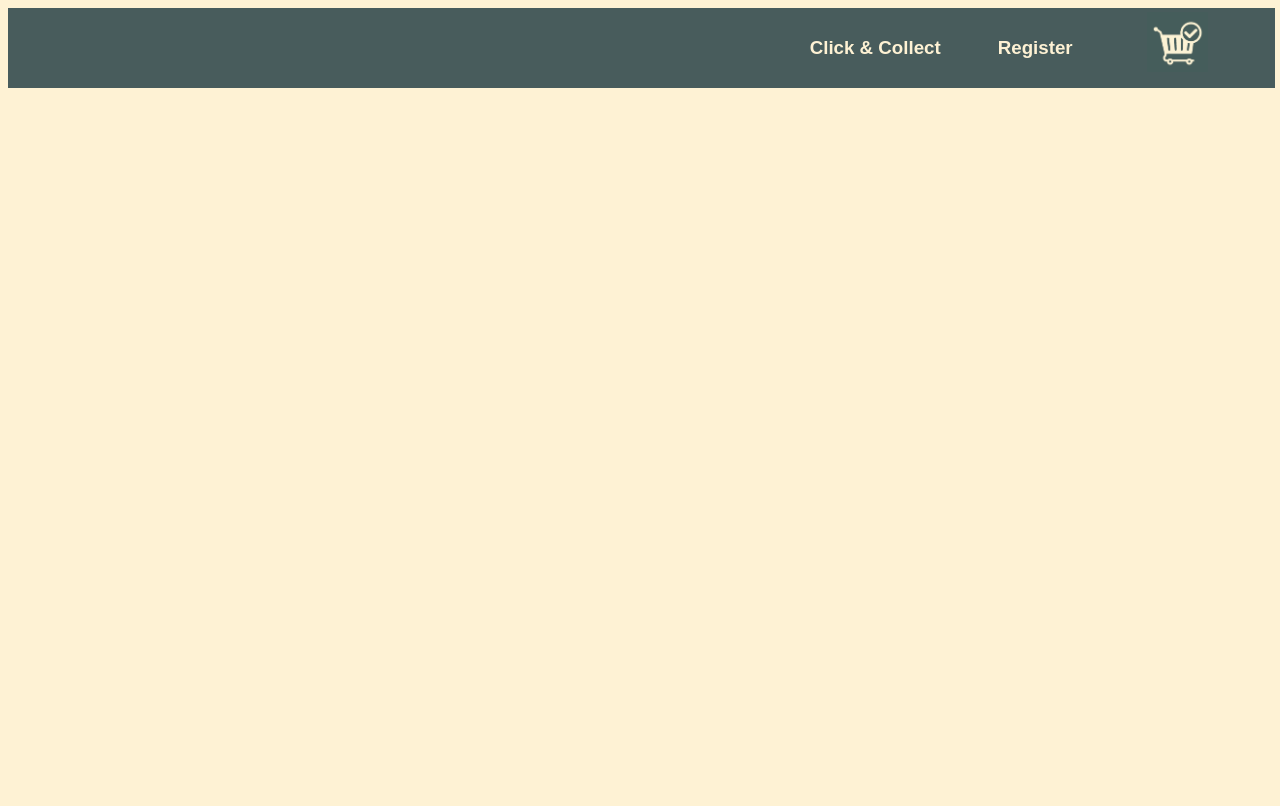
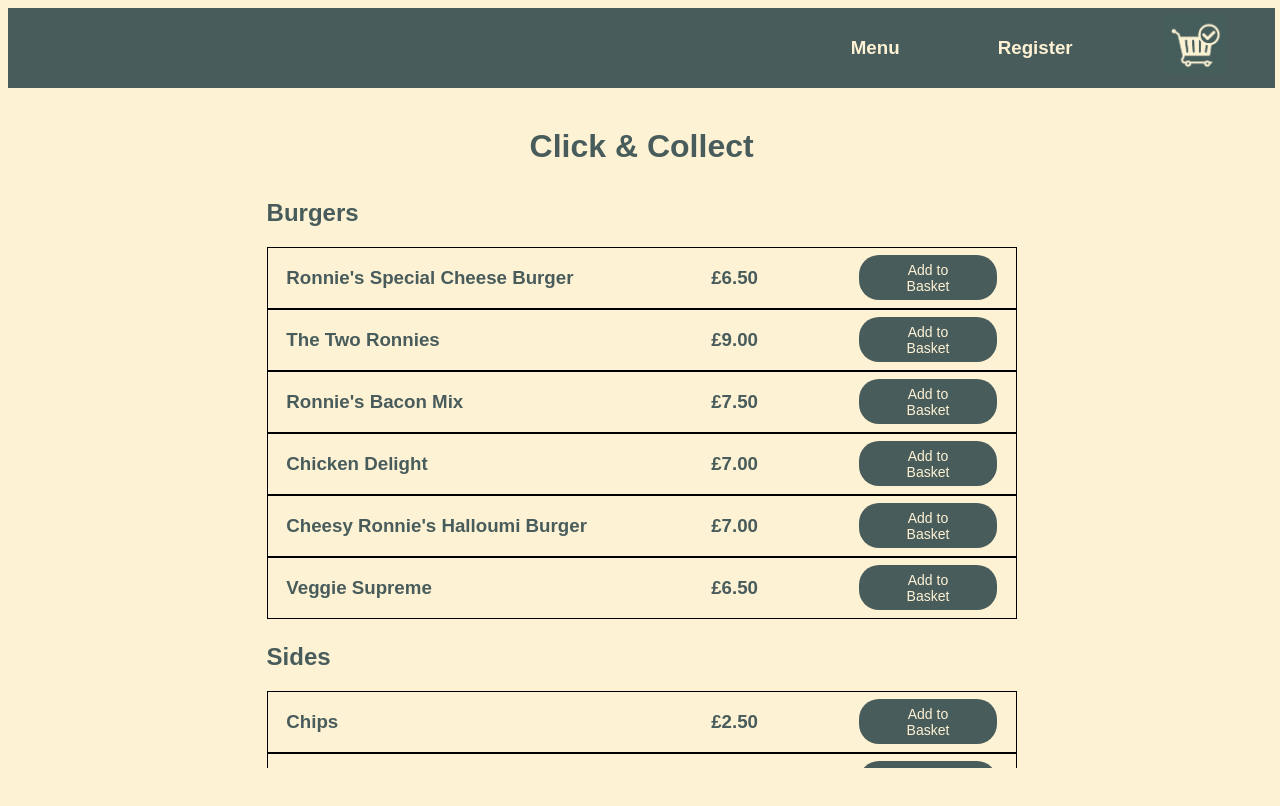
Before and after one commit to JackRogers9/burger-bar-exam, a React (Create React App) app: page /click-and-collect in a window 1280 px wide. Built offline with nearby package versions, Linux system fonts and the light colour scheme.

Commit message:
chore: Added click and collect page

```diff
--- /dev/null
+++ b/src/UI/ClickAndCollect/ClickAndCollect.css
@@ -0,0 +1,64 @@
+.menu-page {
+    height: 85vh;
+    overflow-y: scroll;
+    overflow-x: hidden;
+}
+
+.menu-body {
+    display: flex;
+    flex-direction: column;
+    width: 750px;
+    margin: 0 auto 0 auto;
+}
+
+.menu-header {
+    margin: 40px auto 10px auto;
+    color: rgb(72, 92, 92);
+    font-family: Arial, Helvetica, sans-serif;
+    cursor: default;
+}
+
+.menu-subheader {
+    margin-top: 3vh;
+    color: rgb(72, 92, 92);
+    font-family: Arial, Helvetica, sans-serif;
+    cursor: default;
+}
+
+.item-frame {
+    display: flex;
+    flex-direction: row;
+    align-items: center;
+    height: 7.5vh;
+    border: 1px solid rgb(0, 0, 0);
+}
+
+.option-name {
+    width: 60%;
+    padding: 0 2.5% 0 2.5%;
+    color: rgb(72, 92, 92);
+    font-family: Arial, Helvetica, sans-serif;
+}
+
+.option-price {
+    width: 20%;
+    padding: 0 2.5% 0 2.5%;
+    color: rgb(72, 92, 92);
+    font-family: Arial, Helvetica, sans-serif;
+}
+
+.add-button {
+    display: flex;
+    align-items: center;
+    height: 75%;
+    width: 20%;
+    margin-right: 2.5%;
+    border-radius: 20px;
+    padding: 15px 32px;
+    border: none;
+    background-color: rgb(72, 92, 92);
+    font-size: 14px;
+    font-family: Arial, Helvetica, sans-serif;
+    color: rgba(254, 242, 212, 255);
+    cursor: pointer;
+}
--- a/src/UI/ClickAndCollect/ClickAndCollect.jsx
+++ b/src/UI/ClickAndCollect/ClickAndCollect.jsx
@@ -1,3 +1,22 @@
-export default function ClickAndCollect() {
-    return <div />;
+import ItemFrame from './ItemFrames';
+import items from './Menu.json';
+import './ClickAndCollect.css';
+
+export default function Menu() {
+    return (
+        <div className="menu-page">
+            <div className="menu-body">
+                <h1 className="menu-header"> Click & Collect </h1>
+
+                <h2 className="menu-subheader"> Burgers </h2>
+                <ItemFrame items={items[0]} />
+
+                <h2 className="menu-subheader"> Sides </h2>
+                <ItemFrame items={items[1]} />
+
+                <h2 className="menu-subheader"> Drinks </h2>
+                <ItemFrame items={items[2]} />
+            </div>
+        </div>
+    );
 }
--- /dev/null
+++ b/src/UI/ClickAndCollect/ItemFrames.jsx
@@ -0,0 +1,16 @@
+export default function ItemFrame({ items }) {
+    return items.map((item) => {
+        const { name, displayPrice } = item;
+
+        return (
+            <div className="item-frame">
+                <h3 className="option-name"> {name} </h3>
+                <h3 className="option-price"> {displayPrice} </h3>
+
+                <button type="button" className="add-button">
+                    Add to Basket
+                </button>
+            </div>
+        );
+    });
+}
--- /dev/null
+++ b/src/UI/ClickAndCollect/Menu.json
@@ -0,0 +1,104 @@
+[
+    [
+        {
+            "category": "Burgers",
+            "name": "Ronnie's Special Cheese Burger",
+            "displayPrice": "£6.50",
+            "price": 6.5
+        },
+        {
+            "category": "Burgers",
+            "name": "The Two Ronnies",
+            "displayPrice": "£9.00",
+            "price": 9
+        },
+        {
+            "category": "Burgers",
+            "name": "Ronnie's Bacon Mix",
+            "displayPrice": "£7.50",
+            "price": 7.5
+        },
+        {
+            "category": "Burgers",
+            "name": "Chicken Delight",
+            "displayPrice": "£7.00",
+            "price": 7
+        },
+        {
+            "category": "Burgers",
+            "name": "Cheesy Ronnie's Halloumi Burger",
+            "displayPrice": "£7.00",
+            "price": 7
+        },
+        {
+            "category": "Burgers",
+            "name": "Veggie Supreme",
+            "displayPrice": "£6.50",
+            "price": 6.5
+        }
+    ],
+    [
+        {
+            "category": "Sides",
+            "name": "Chips",
+            "displayPrice": "£2.50",
+            "price": 2.5
+        },
+        {
+            "category": "Sides",
+            "name": "Onion Rings",
+            "displayPrice": "£3.00",
+            "price": 3
+        },
+        {
+            "category": "Sides",
+            "name": "Sweet Potato Fries",
+            "displayPrice": "£3.50",
+            "price": 3.5
+        }
+    ],
+    [
+        {
+            "category": "Drinks",
+            "name": "Cola",
+            "displayPrice": "£1.50",
+            "price": 1.5
+        },
+        {
+            "category": "Drinks",
+            "name": "Lemonade",
+            "displayPrice": "£1.50",
+            "price": 1.5
+        },
+        {
+            "category": "Drinks",
+            "name": "Fanta Orange",
+            "displayPrice": "£1.50",
+            "price": 1.5
+        },
+        {
+            "category": "Drinks",
+            "name": "Ronnies Special Shake - Chocolate",
+            "displayPrice": "£3.00",
+            "price": 3
+        },
+        {
+            "category": "Drinks",
+            "name": "Ronnies Special Shake - Strawberry",
+            "displayPrice": "£3.00",
+            "price": 3
+        },
+        {
+            "category": "Drinks",
+            "name": "Ronnies Special Shake - Vanilla",
+            "displayPrice": "£3.00",
+            "price": 3
+        },
+        {
+            "category": "Drinks",
+            "name": "Ronnies Special Shake - Banana",
+            "displayPrice": "£3.00",
+            "price": 3
+        }
+    ]
+]
--- a/src/UI/Header/Header.css
+++ b/src/UI/Header/Header.css
@@ -8,6 +8,8 @@
 }
 
 .header-link {
+    display: flex;
+    justify-content: center;
     width: 12.5vw;
     margin: 0;
     text-decoration: none;
@@ -24,6 +26,6 @@
 
 .shopping-cart {
     height: 7.5vh;
-    margin: -1vh 0 0 2.5vw;
+    margin: -1vh auto 0 auto;
     cursor: pointer;
 }
--- a/src/UI/Header/Header.jsx
+++ b/src/UI/Header/Header.jsx
@@ -29,7 +29,7 @@ export default function Header() {
     return (
         <div className="header">
             <Link to="/click-and-collect" className="header-link">
-                <h3 className="header-title"> Click & Collect </h3>
+                <h3 className="header-title"> Menu </h3>
             </Link>
 
             {userLoggedIn ? (
--- a/src/UI/Login/Login.css
+++ b/src/UI/Login/Login.css
@@ -6,7 +6,7 @@
 }
 
 .login-title {
-    margin: 30px auto 10px auto;
+    margin: 40px auto 10px auto;
     color: rgb(72, 92, 92);
     font-family: Arial, Helvetica, sans-serif;
     cursor: default;
--- a/src/UI/Register/Register.css
+++ b/src/UI/Register/Register.css
@@ -6,7 +6,7 @@
 }
 
 .register-title {
-    margin: 30px auto 10px auto;
+    margin: 40px auto 10px auto;
     color: rgb(72, 92, 92);
     font-family: Arial, Helvetica, sans-serif;
     cursor: default;
```
